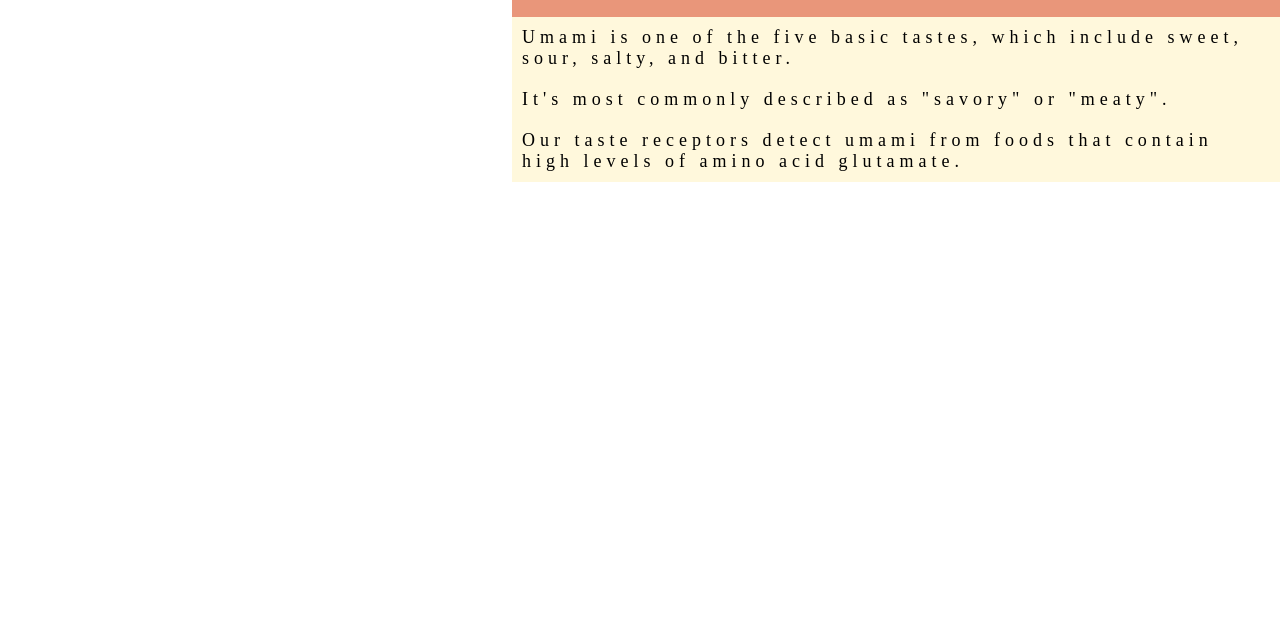
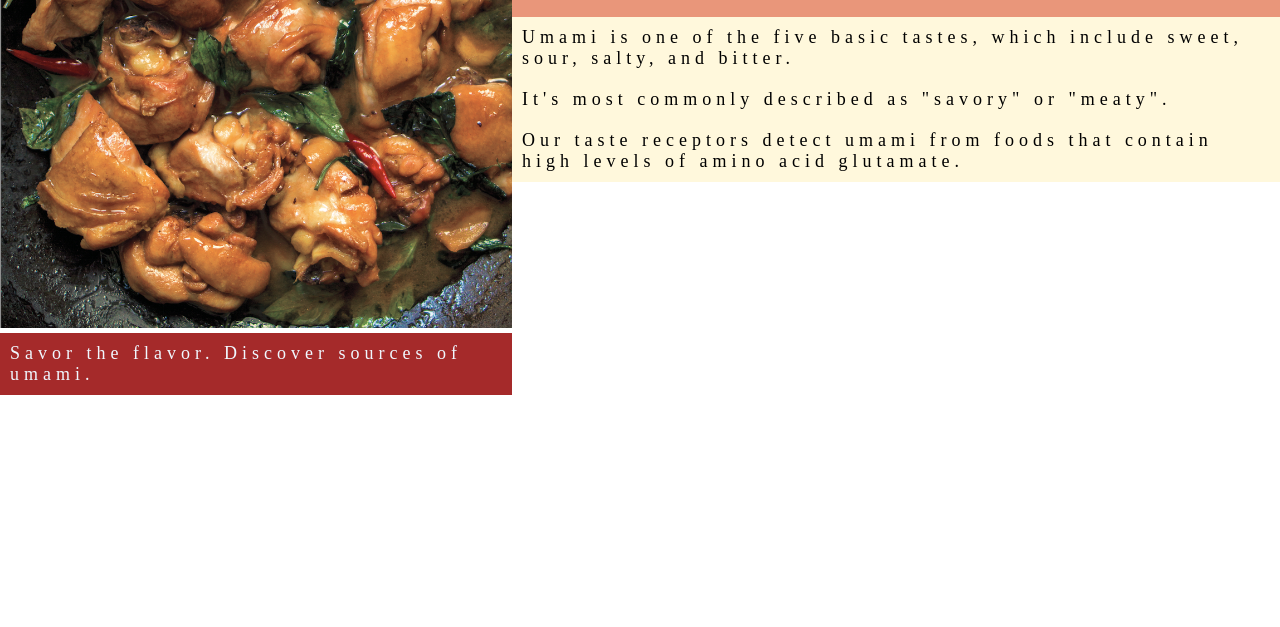
Before and after one commit to PigeonGrass841/The-Convention, a plain HTML site: page index.html in a window 1280 px wide. Shown: the part 173-800 px from the top of the page. Drawn offline with Linux system fonts and the light colour scheme; the site is published under a folder, as on GitHub Pages, so addresses that start at the root find nothing.

Commit message:
Update index.html

```diff
--- a/index.html
+++ b/index.html
@@ -18,7 +18,7 @@
     </nav>
     <!-- Header -->
     <header>
-        <img src="/The-Convention/images/Three Cup Chicken.jpg" alt="Three Cup Chicken">
+        <img src="images/Three Cup Chicken.jpg" alt="Three Cup Chicken">
         <div class="description">
             Savor the flavor. Discover sources of umami.
         </div>
```
